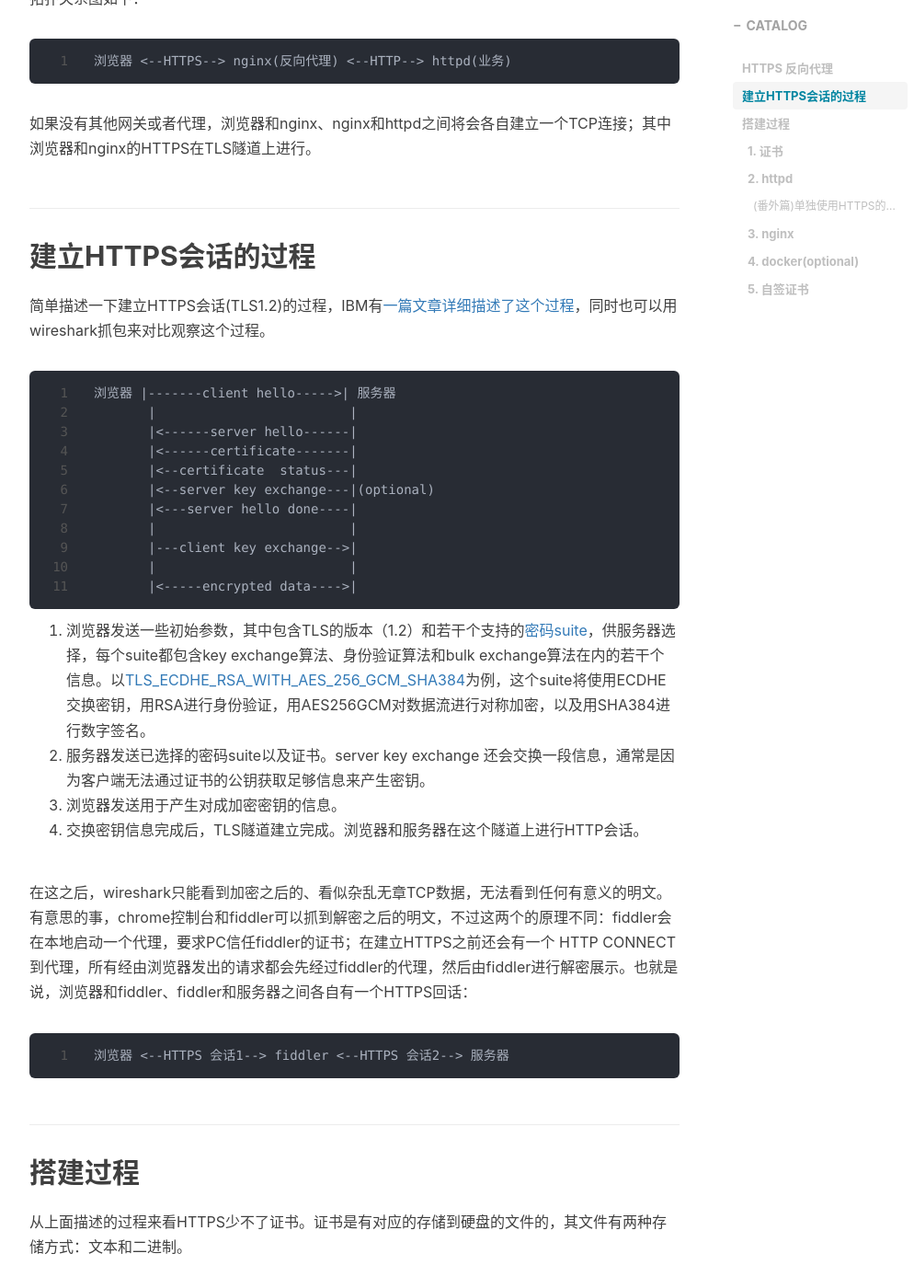
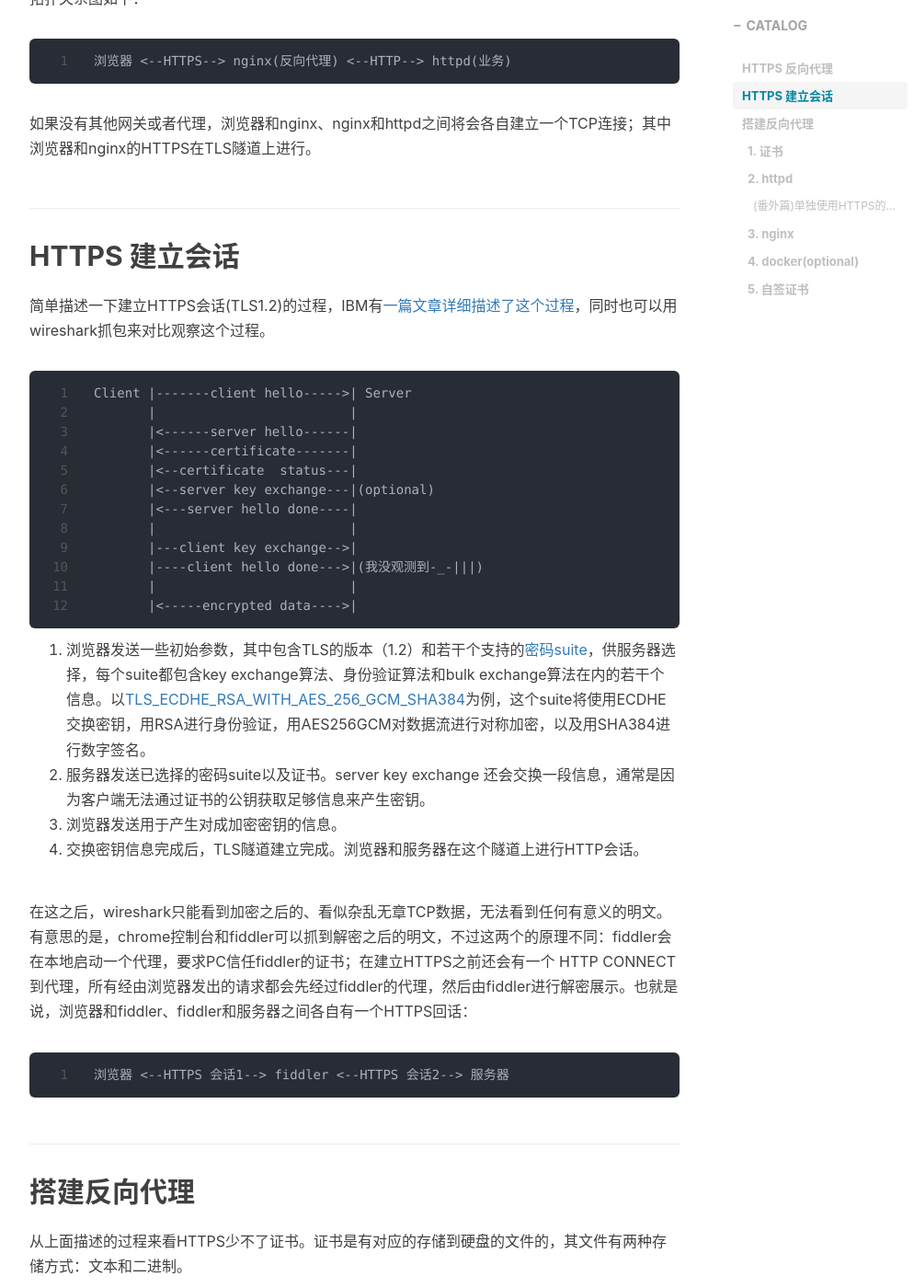
Before and after one commit to kayoch1n/kayoch1n.github.io, a Jekyll site: the page built from _posts/2022-03-14-ubuntu-https.markdown, in a window 1280 px wide and 1400 px high, scrolled down 1107 px. Shown: the whole window at 92% size, without its empty margins (233-1227 px from the left). Built offline with Jekyll 4.4.1, drawn with Linux system fonts in a browser that asks for light colours; nearby versions of some CDN libraries; comment, search, counter and statistics services are not loaded.

Commit message:
_posts/2022-03-14-ubuntu-https.markdown

````diff
--- a/_posts/2022-03-14-ubuntu-https.markdown
+++ b/_posts/2022-03-14-ubuntu-https.markdown
@@ -33,11 +33,11 @@ tags:
 
 如果没有其他网关或者代理，浏览器和nginx、nginx和httpd之间将会各自建立一个TCP连接；其中浏览器和nginx的HTTPS在TLS隧道上进行。
 
-## 建立HTTPS会话的过程
+## HTTPS 建立会话
 简单描述一下建立HTTPS会话(TLS1.2)的过程，IBM有[一篇文章详细描述了这个过程](https://www.ibm.com/docs/en/sdk-java-technology/7.1?topic=handshake-tls-12-protocol)，同时也可以用wireshark抓包来对比观察这个过程。
 
 ```
-浏览器 |-------client hello----->| 服务器
+Client |-------client hello----->| Server
        |                         |
        |<------server hello------|
        |<------certificate-------|
@@ -46,6 +46,7 @@ tags:
        |<---server hello done----|
        |                         |
        |---client key exchange-->|
+       |----client hello done--->|(我没观测到-_-|||)
        |                         |
        |<-----encrypted data---->|
 ```
@@ -54,13 +55,13 @@ tags:
 3. 浏览器发送用于产生对成加密密钥的信息。
 4. 交换密钥信息完成后，TLS隧道建立完成。浏览器和服务器在这个隧道上进行HTTP会话。
 
-在这之后，wireshark只能看到加密之后的、看似杂乱无章TCP数据，无法看到任何有意义的明文。有意思的事，chrome控制台和fiddler可以抓到解密之后的明文，不过这两个的原理不同：fiddler会在本地启动一个代理，要求PC信任fiddler的证书；在建立HTTPS之前还会有一个 HTTP CONNECT 到代理，所有经由浏览器发出的请求都会先经过fiddler的代理，然后由fiddler进行解密展示。也就是说，浏览器和fiddler、fiddler和服务器之间各自有一个HTTPS回话：
+在这之后，wireshark只能看到加密之后的、看似杂乱无章TCP数据，无法看到任何有意义的明文。有意思的是，chrome控制台和fiddler可以抓到解密之后的明文，不过这两个的原理不同：fiddler会在本地启动一个代理，要求PC信任fiddler的证书；在建立HTTPS之前还会有一个 HTTP CONNECT 到代理，所有经由浏览器发出的请求都会先经过fiddler的代理，然后由fiddler进行解密展示。也就是说，浏览器和fiddler、fiddler和服务器之间各自有一个HTTPS回话：
 
 ```
 浏览器 <--HTTPS 会话1--> fiddler <--HTTPS 会话2--> 服务器
 ```
 
-## 搭建过程
+## 搭建反向代理
 
 从上面描述的过程来看HTTPS少不了证书。证书是有对应的存储到硬盘的文件的，其文件有两种存储方式：文本和二进制。
 
````
